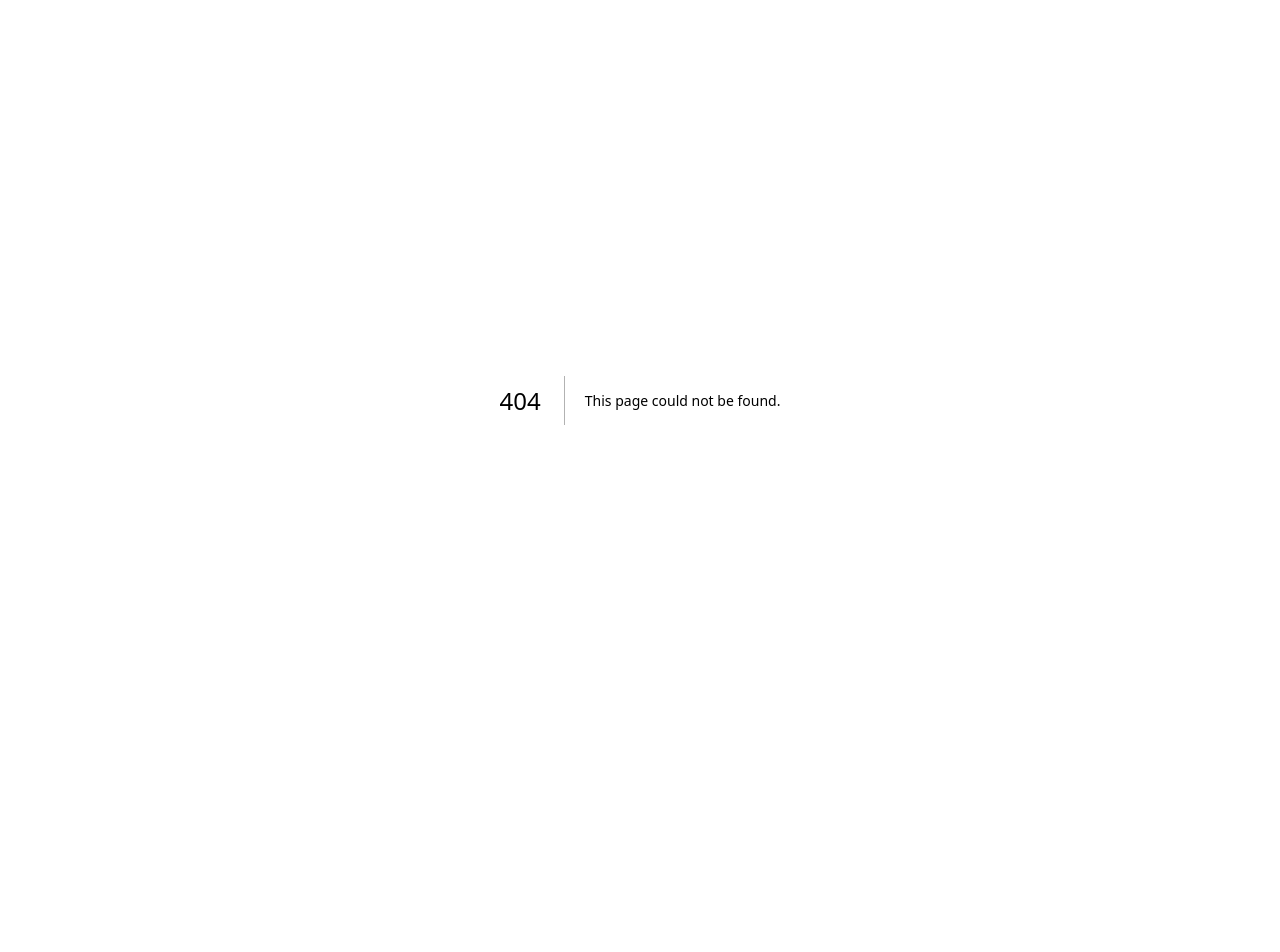
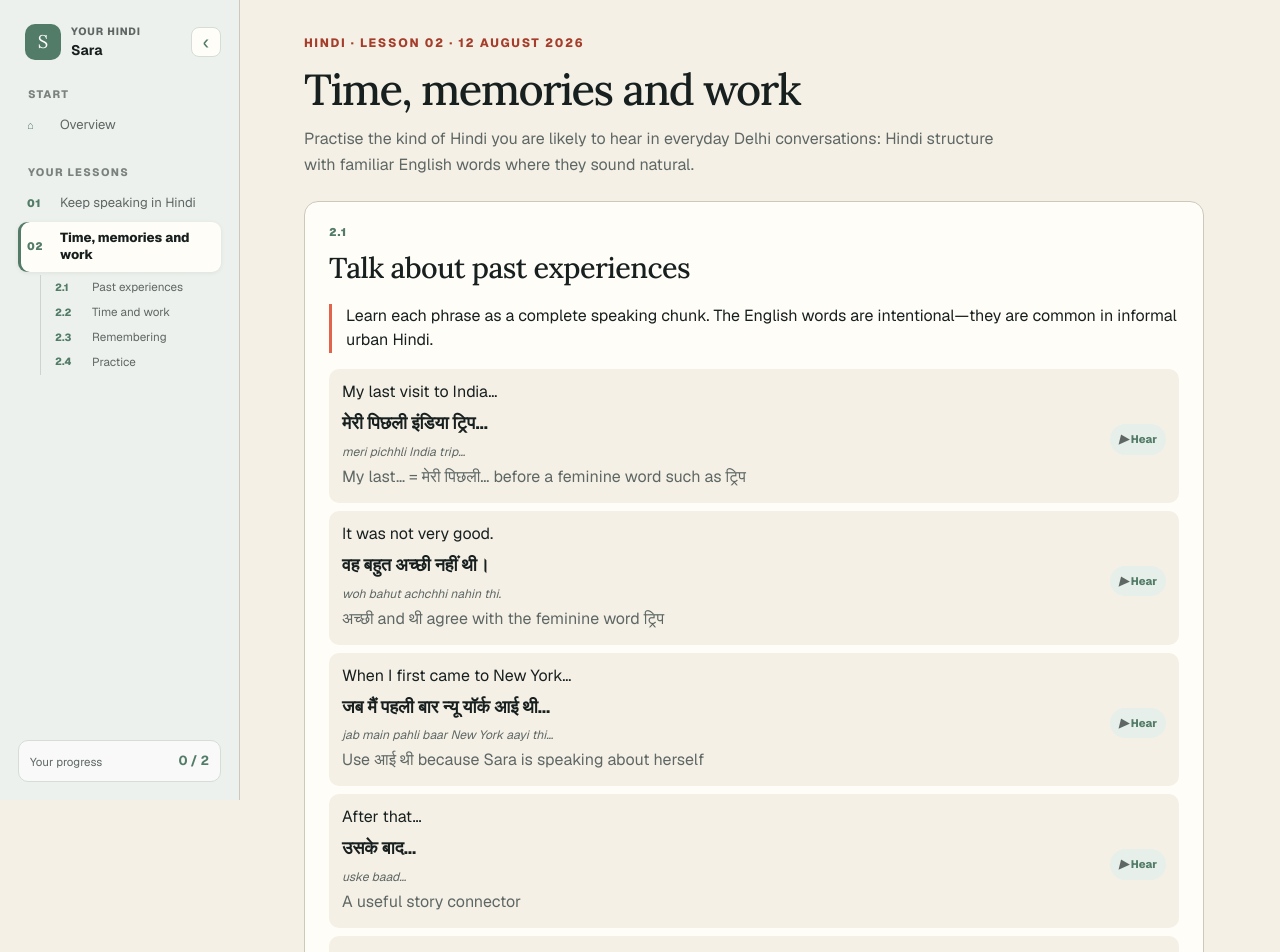
Before and after one commit to zorped/italki-lessons, a Next.js app: page /students/sarah/lessons/02 in a window 1280 px wide. Before the commit this address had no page. Shown: the top 952 px of the page. Before the commit the page ends 800 px from the top, so only its background shows below. Built offline with nearby package versions, Linux system fonts and the light colour scheme.

Commit message:
add Sara Hinglish lesson two

```diff
--- a/app/page.tsx
+++ b/app/page.tsx
@@ -82,7 +82,7 @@ export default function Home() {
             </div>
             <div>
               <p className="cardLabel">Hindi · Trial lesson · 5 August 2026</p>
-              <h3>Sarah</h3>
+              <h3>Sara</h3>
               <p>Useful phrases for moving from understanding Hindi to speaking it.</p>
             </div>
             <div className="topicChips" aria-label="Lesson topics">
--- a/app/students/sarah/lessons/01/page.tsx
+++ b/app/students/sarah/lessons/01/page.tsx
@@ -4,7 +4,7 @@ import { StudentShell } from "../../../../components/StudentShell";
 import { sarah } from "../../../student-data";
 
 export const metadata: Metadata = {
-  title: { absolute: "Keep speaking in Hindi · Sarah's Hindi" },
+  title: { absolute: "Keep speaking in Hindi · Sara's Hindi" },
   description: "Twelve useful Hindi phrases for keeping a conversation moving.",
 };
 
--- /dev/null
+++ b/app/students/sarah/lessons/02/page.tsx
@@ -0,0 +1,168 @@
+import type { Metadata } from "next";
+import { CompleteLessonButton } from "../../../../components/LessonProgress";
+import { SpeakHindiButton } from "../../../../components/SpeakHindiButton";
+import { StudentShell } from "../../../../components/StudentShell";
+import { sarah } from "../../../student-data";
+
+export const metadata: Metadata = {
+  title: { absolute: "Time, memories and work · Sara's Hindi" },
+  description: "Everyday Delhi Hindi and Hinglish from Sara's second lesson.",
+};
+
+const pastPhrases = [
+  {
+    english: "My last visit to India…",
+    hindi: "मेरी पिछली इंडिया ट्रिप…",
+    roman: "meri pichhli India trip…",
+    note: "My last… = मेरी पिछली… before a feminine word such as ट्रिप",
+  },
+  {
+    english: "It was not very good.",
+    hindi: "वह बहुत अच्छी नहीं थी।",
+    roman: "woh bahut achchhi nahin thi.",
+    note: "अच्छी and थी agree with the feminine word ट्रिप",
+  },
+  {
+    english: "When I first came to New York…",
+    hindi: "जब मैं पहली बार न्यू यॉर्क आई थी…",
+    roman: "jab main pahli baar New York aayi thi…",
+    note: "Use आई थी because Sara is speaking about herself",
+  },
+  {
+    english: "After that…",
+    hindi: "उसके बाद…",
+    roman: "uske baad…",
+    note: "A useful story connector",
+  },
+  {
+    english: "Every time…",
+    hindi: "हर बार…",
+    roman: "har baar…",
+    note: "Follow it with what regularly happens",
+  },
+];
+
+const memoryPhrases = [
+  { english: "I forgot.", hindi: "मैं भूल गई।", roman: "main bhool gayi." },
+  { english: "I remember.", hindi: "मुझे याद है।", roman: "mujhe yaad hai." },
+  { english: "I don't remember.", hindi: "मुझे याद नहीं है।", roman: "mujhe yaad nahin hai." },
+  { english: "I find it interesting.", hindi: "मुझे यह इंटरेस्टिंग लगता है।", roman: "mujhe yeh interesting lagta hai." },
+];
+
+export default function SaraLessonTwo() {
+  return (
+    <StudentShell student={sarah} active="02">
+      <section className="chapterHero">
+        <p className="eyebrow">Hindi · Lesson 02 · 12 August 2026</p>
+        <h1>Time, memories and work</h1>
+        <p className="overviewLead">
+          Practise the kind of Hindi you are likely to hear in everyday Delhi conversations: Hindi structure with familiar English words where they sound natural.
+        </p>
+      </section>
+
+      <div className="chapterStack amandaChapter">
+        <section className="chapterCard" id="past-experiences">
+          <p className="sectionKicker">2.1</p>
+          <h2>Talk about past experiences</h2>
+          <p className="rule">Learn each phrase as a complete speaking chunk. The English words are intentional—they are common in informal urban Hindi.</p>
+          <div className="examplePhraseList">
+            {pastPhrases.map((phrase) => (
+              <article key={phrase.english}>
+                <div>
+                  <h3>{phrase.english}</h3>
+                  <p className="devanagari" lang="hi">{phrase.hindi}</p>
+                  <span>{phrase.roman}</span>
+                  <p>{phrase.note}</p>
+                </div>
+                <SpeakHindiButton text={phrase.hindi} />
+              </article>
+            ))}
+          </div>
+          <aside className="chapterNote">
+            Put the first two ideas together: <strong lang="hi">मेरी पिछली इंडिया ट्रिप बहुत अच्छी नहीं थी।</strong> In natural Delhi speech, <span lang="hi">इंडिया ट्रिप</span> is perfectly ordinary; a more Hindi-heavy alternative is <span lang="hi">मेरी पिछली भारत यात्रा</span>.
+          </aside>
+        </section>
+
+        <section className="chapterCard" id="time-and-work">
+          <p className="sectionKicker">2.2</p>
+          <h2>Tell the time and describe work</h2>
+          <div className="compactGrid">
+            <article>
+              <h3>It is 7:30.</h3>
+              <p className="devanagari" lang="hi">साढ़े सात बजे हैं।</p>
+              <strong className="sound">saadhe saat baje hain.</strong>
+              <p className="example"><strong lang="hi">साढ़े सात</strong> is the natural way to say “half past seven.”</p>
+              <SpeakHindiButton text="साढ़े सात बजे हैं।" />
+            </article>
+            <article>
+              <h3>I work in a bar.</h3>
+              <p className="devanagari" lang="hi">मैं एक बार में काम करती हूँ।</p>
+              <strong className="sound">main ek bar mein kaam karti hoon.</strong>
+              <p className="example">Use <strong lang="hi">में</strong> for “in” or “at” a workplace.</p>
+              <SpeakHindiButton text="मैं एक बार में काम करती हूँ।" />
+            </article>
+            <article>
+              <h3>My work starts at…</h3>
+              <p className="devanagari" lang="hi">मेरा काम ___ बजे शुरू होता है।</p>
+              <strong className="sound">mera kaam ___ baje shuru hota hai.</strong>
+              <p className="example"><strong lang="hi">शुरू होता है</strong> = starts</p>
+            </article>
+            <article>
+              <h3>My work ends at…</h3>
+              <p className="devanagari" lang="hi">मेरा काम ___ बजे खत्म होता है।</p>
+              <strong className="sound">mera kaam ___ baje khatm hota hai.</strong>
+              <p className="example"><strong lang="hi">खत्म होता है</strong> = ends</p>
+            </article>
+            <article>
+              <h3>I like working in a bar.</h3>
+              <p className="devanagari" lang="hi">मुझे बार में काम करना पसंद है।</p>
+              <strong className="sound">mujhe bar mein kaam karna pasand hai.</strong>
+              <SpeakHindiButton text="मुझे बार में काम करना पसंद है।" />
+            </article>
+            <article>
+              <h3>When I did not work in a bar…</h3>
+              <p className="devanagari" lang="hi">जब मैं बार में काम नहीं करती थी…</p>
+              <strong className="sound">jab main bar mein kaam nahin karti thi…</strong>
+              <SpeakHindiButton text="जब मैं बार में काम नहीं करती थी" />
+            </article>
+          </div>
+          <p className="chapterNote"><strong>From X to Y:</strong> <span lang="hi">मैं ___ बजे से ___ बजे तक काम करती हूँ।</span> The pattern is <strong lang="hi">X से Y तक</strong>.</p>
+        </section>
+
+        <section className="chapterCard" id="remembering">
+          <p className="sectionKicker">2.3</p>
+          <h2>Remembering, forgetting and reacting</h2>
+          <div className="compactGrid">
+            {memoryPhrases.map((phrase) => (
+              <article key={phrase.english}>
+                <h3>{phrase.english}</h3>
+                <p className="devanagari" lang="hi">{phrase.hindi}</p>
+                <strong className="sound">{phrase.roman}</strong>
+                <SpeakHindiButton text={phrase.hindi} />
+              </article>
+            ))}
+          </div>
+          <p className="chapterNote">
+            A Hindi-heavy alternative to <strong lang="hi">इंटरेस्टिंग</strong> is <strong lang="hi">दिलचस्प</strong>: <span lang="hi">मुझे यह दिलचस्प लगता है।</span>
+          </p>
+        </section>
+
+        <section className="chapterCard" id="speaking-practice">
+          <p className="sectionKicker">2.4</p>
+          <h2>Put the phrases together</h2>
+          <ol className="amandaPractice">
+            <li><span>01</span><p>Describe your last visit to India. Begin with <strong lang="hi">मेरी पिछली इंडिया ट्रिप…</strong></p></li>
+            <li><span>02</span><p>Say where you work and what time your work <strong lang="hi">शुरू होता है</strong> and <strong lang="hi">खत्म होता है</strong>.</p></li>
+            <li><span>03</span><p>Tell a short New York story using <strong lang="hi">पहली बार</strong>, <strong lang="hi">उसके बाद</strong> and <strong lang="hi">हर बार</strong>.</p></li>
+            <li><span>04</span><p>Say one thing you remember, one thing you forgot and one thing you find interesting.</p></li>
+          </ol>
+        </section>
+
+        <section className="chapterEnd">
+          <p>Use at least five of these phrases in one conversation without translating word by word.</p>
+          <CompleteLessonButton studentId="sarah" lessonId="02" />
+        </section>
+      </div>
+    </StudentShell>
+  );
+}
--- a/app/students/sarah/page.tsx
+++ b/app/students/sarah/page.tsx
@@ -4,8 +4,8 @@ import { StudentShell } from "../../components/StudentShell";
 import { sarah } from "../student-data";
 
 export const metadata: Metadata = {
-  title: { absolute: "Sarah's Hindi lessons" },
-  description: "Sarah's personal Hindi speaking notes and practice.",
+  title: { absolute: "Sara's Hindi lessons" },
+  description: "Sara's personal Hindi and Hinglish speaking notes and practice.",
 };
 
 export default function SarahOverview() {
@@ -13,7 +13,7 @@ export default function SarahOverview() {
     <StudentShell student={sarah} active="overview">
       <section className="studentOverview">
         <p className="eyebrow">Your Hindi notebook</p>
-        <h1>Welcome, Sarah.</h1>
+        <h1>Welcome, Sara.</h1>
         <p className="overviewLead">
           {sarah.focus} Choose a lesson whenever you want to review and speak aloud.
         </p>
--- a/app/students/student-data.ts
+++ b/app/students/student-data.ts
@@ -63,7 +63,7 @@ export const ihar: StudentConfig = {
 
 export const sarah: StudentConfig = {
   id: "sarah",
-  name: "Sarah",
+  name: "Sara",
   initial: "S",
   language: "Hindi",
   basePath: "/students/sarah",
@@ -76,6 +76,20 @@ export const sarah: StudentConfig = {
       summary: "Conversation bridges and rescue phrases for speaking without switching to English.",
       date: "5 August 2026",
       href: "/students/sarah/lessons/01",
+    },
+    {
+      id: "02",
+      number: "02",
+      title: "Time, memories and work",
+      summary: "Natural Delhi Hindi for talking about time, past experiences, work and remembering.",
+      date: "12 August 2026",
+      href: "/students/sarah/lessons/02",
+      sections: [
+        { id: "past-experiences", number: "2.1", title: "Past experiences" },
+        { id: "time-and-work", number: "2.2", title: "Time and work" },
+        { id: "remembering", number: "2.3", title: "Remembering" },
+        { id: "speaking-practice", number: "2.4", title: "Practice" },
+      ],
     },
   ],
 };
```
Also changed, not shown: 1 other file (tests, documents, lock files or other folders).
